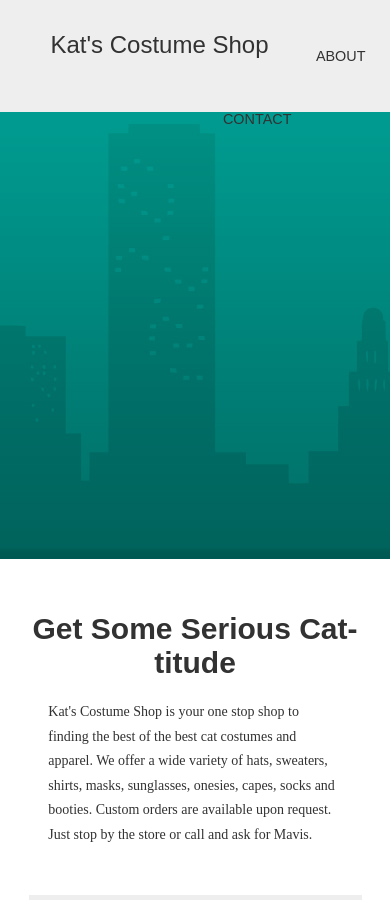
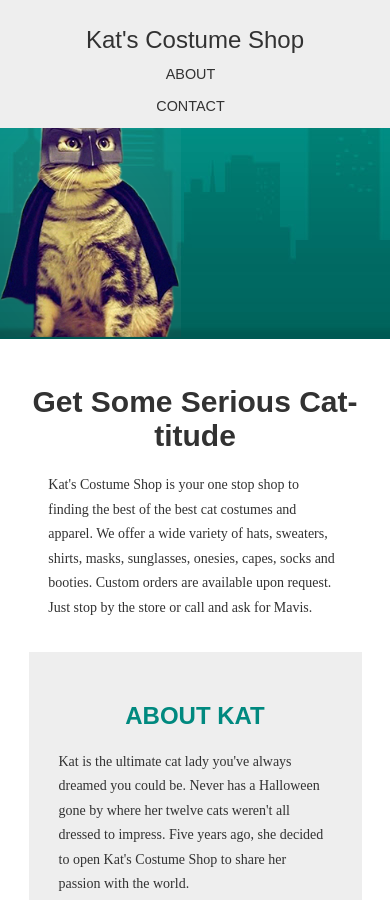
Before and after one commit to ekaiser93/cat_costume_project, a plain HTML site: page index.html in a window 390 px wide. Shown: the top 900 px of the page. Drawn offline with Linux system fonts and the light colour scheme.

Commit message:
made site mobile responsive, for the most part!  Everthing scales and breaks, but the contact boxes are still having issues.  I will work on ththis tomorrow when my eyes aren't burning :O

```diff
--- a/assets/css/index.css
+++ b/assets/css/index.css
@@ -65,7 +65,7 @@ footer h1 {
 
 /*Nav it your way*/
 
-#navbar {
+nav {
   position: fixed;
   width: 100%;
   height: 5em;
@@ -75,33 +75,44 @@ footer h1 {
 }
 
 @media only screen and (max-width: 780px) {
-  #navbar {
-    height: 7em;
+  nav {
+    height: 8em;
   }
 }
 
-#navbar ul {
+nav ul {
   list-style-type: none;
   text-align: center;
 }
 
-#navbar ul li p {
+nav p {
   text-decoration: none;
   padding-right: 7%;
-  padding-top: .9375em;
+  padding-top: .5em;
   color: #323232;
   font-family: 'PT Sans Regular', sans-serif;
   font-size: .9em;
   display: inline;
   float: right;
   overflow: auto;
+  list-style-type: none;
+  text-align: center;
 }
 
-ul li h1 {
+@media only screen and (max-width: 780px) {
+  nav p {
+    width: 100%;
+    padding-right: 0;
+    margin: 0 auto;
+    margin-right: 7%;
+  }
+}
+
+nav h1 {
   display: inline;
   margin-top: 0;
   padding-left: 3%;
-  padding-top: .625em;
+  padding-top: 1.1em;
   float: left;
   font-size: 1.5em;
   color: #323232;
@@ -110,34 +121,81 @@ ul li h1 {
   overflow: auto;
 }
 
-@media only screen and (max-width: 600px) {
-  ul li:first-child {
+@media only screen and (max-width: 780px) {
+  nav h1 {
     text-align: center;
     display: block;
+    margin: 0 auto;
+    width: 100%;
+    padding-left: 0;
   }
 }
 
+
 main {
   background-image: url(../images/kats-hero.jpg);
+  background-position: center top;
+  background-attachment: relative;
   max-width: 100%;
-  width: 100%;
   height: auto;
   background-repeat: no-repeat;
+}
+
+.kat-hero-mobile {
+  margin: 0 auto;
+  margin-top: 80px;
+  width: 11.3em;
+  margin-bottom: 2em;
+  position: center center;
+}
+
+@media only screen and (min-width: 470px) {
+    .kat-hero-mobile {
+    display: none;
+  }
+}
+
+@media only screen and (max-width: 470px) {
+    main {
+    background-image: url(../images/kats-hero-mobile.jpg);
+    background-position: center top;
+    background-attachment: relative;
+    max-width: 100%;
+    height: auto;
+    background-repeat: no-repeat;
+  }
+}
+
+@media only screen and (max-width: 470px) {
+    main {
+    background-image: url(../images/kats-hero-mobile.jpg);
+    background-repeat: no-repeat;
+    width: 100%;
+    height: auto;
+    background-position: top;
+  }
 }
 
 .main-content {
   padding: 39.9375em 5.625em 5em 5.625em;
 }
 
-@media only screen and (max-width: 600px) {
+@media only screen and (max-width: 470px) {
     .main-content {
-    padding: 37em 2em 3em 2em;
+    padding: 1em 2em 0 2em;
   }
 }
 
 .main-content h1 {
   margin-top: 0 0 2.8125em 0;
   text-align: center;
+}
+
+@media only screen and (max-width: 600px) {
+   .main-content h1 {
+    margin-top: 0;
+    text-align: center;
+  }
 }
 
 .main-content p {
@@ -180,6 +238,7 @@ section.about-us {
     margin: 0 auto;
     width: 70%;
     margin-bottom: 2em;
+    margin-top: 2em;
   }
 }
 
@@ -250,7 +309,7 @@ section.get-in-touch {
   .business-hours {
     float: none;
     margin: 0 auto;
-    width: 21em;
+    width: 17em;
     margin-bottom: 2em;
   }
 }
@@ -278,11 +337,11 @@ section.get-in-touch {
   .contact-info {
     float: none;
     margin: 0 auto;
-    width: 21em;
+    width: 17em;
   }
 }
 
-@media only screen and (max-width: 600px) {
+@media only screen and (max-width: 640px) {
   .contact-info {
     float: none;
     margin: 0 auto;
@@ -302,26 +361,30 @@ section.get-in-touch {
   margin-top: 0;
 }
 
-@media only screen and (max-width: 1300px) {
-  .business-hours h3, .contact-info h3 {
-    margin-left: 2.25em;
-    margin-right: .5em;
+@media only screen and (max-width: 1208px) {
+  .contact-info h3, .business-hours h3 {
+    margin-left: 1em;
   }
 }
 
-@media only screen and (max-width: 780px) {
-  .business-hours h3, .contact-info h3 {
-    margin-left: 2.25em;
-    margin-right: .5em;
+@media only screen and (max-width: 579px) {
+  .contact-info h3, .business-hours h3 {
+    margin-left: 4em;
   }
 }
 
-@media only screen and (max-width: 600px) {
-  .business-hours h3, .contact-info h3 {
-    margin-left: 10%;
-    margin-right: .5em;
+@media only screen and (max-width: 425px) {
+  .contact-info h3, .business-hours h3 {
+    margin: 0;
+    padding: none;
   }
 }
+
+.contact-info .contact-info-static {
+  width: 95%;
+  margin: 0 auto;
+}
+
 
 .contact-info .address-heading {
   float: left;
@@ -333,19 +396,27 @@ section.get-in-touch {
   text-decoration: none;
   float: right;
   vertical-align: top;
-  margin-right: 4em;
-  margin-top: 0;
+  margin-right: 20%;
 }
 
-@media only screen and (max-width: 600px) {
+@media only screen and (max-width: 1208px) {
   .contact-info .address-section a {
-    margin-right: 2em;
+    margin-right: 1em;
   }
 }
+
+@media only screen and (max-width: 579px) {
+  .contact-info .address-section a {
+    margin-right: 7em;
+  }
+}
+
 
 .kats-map {
   vertical-align: top;
   width: 100%;
+  height: auto;
+  position: relative;
   height: auto;
 }
 
--- a/index.html
+++ b/index.html
@@ -11,12 +11,11 @@
 
   <body>
 
-    <nav id="navbar">
+    <nav>
+    <h1>Kat's Costume Shop</h1>
       <ul>
-        <li id="site-name"><h1>Kat's Costume Shop</h1></li>
         <li><p>ABOUT</p></li>
         <li><p>CONTACT</p></li>
-        </section>
       </ul>
     </nav>
 
@@ -24,7 +23,7 @@
     </div>
 
     <main>
-
+      <img src="assets/images/kats-hero-mobile.png" alt="hero kitty" class="kat-hero-mobile">
       <div class="main-content">
       <h1>Get Some Serious Cat-titude</h1>
       <p>Kat's Costume Shop is your one stop shop to finding the
@@ -72,10 +71,12 @@
 
       <div class="contact-info">
       <h2>CONTACT INFO</h2>
+      <div class="contact-info-static">
       <h3>PHONE (123) 456-7890</h3>
       <h3 class="address-heading">ADDRESS</h3>
       <div class="address-section">
       <a>1234 Imaginary Ln., <br> St. Louis, MO 63101</a>
+      </div>
       </div>
 
       </section>
```
